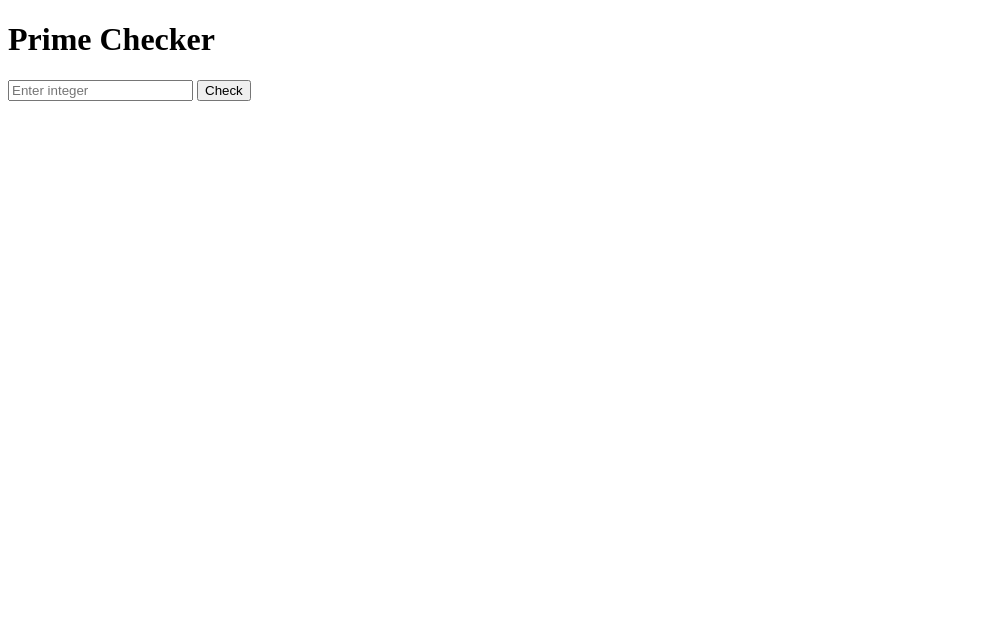
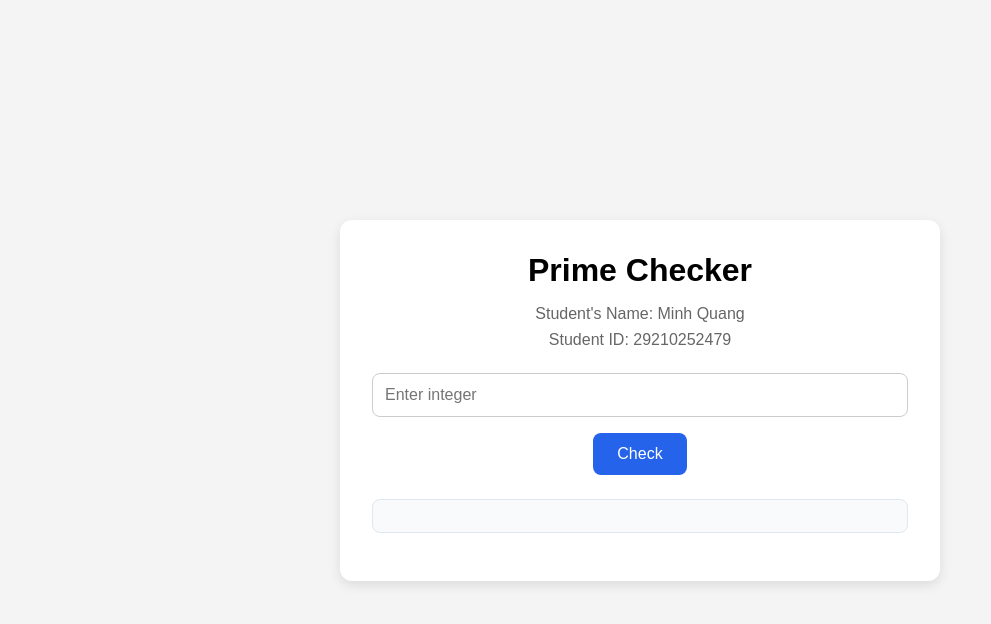
Before and after one commit to quangiscoding/prime, a website: page public/index.html in a window 1280 px wide. Shown: the whole page, without its empty margins (0-991 px from the left). Drawn offline with Linux system fonts and the light colour scheme.

Commit message:
add: better UI

```diff
--- a/public/app.js
+++ b/public/app.js
@@ -9,9 +9,17 @@ async function checkPrime() {
   const res = await fetch(`/api/v1/prime/${num}`);
   const data = await res.json();
 
-  document.getElementById("result").innerText = data.error
-    ? data.error
-    : `${formatNumber(data.number)} is ${data.isPrime ? "prime" : "not prime"}`;
+  const numberEl = document.querySelector(".number");
+  const resultEl = document.getElementById("result");
+
+  if (data.error) {
+    numberEl.textContent = "";
+    resultEl.textContent = data.error;
+  } else {
+    numberEl.textContent = formatNumber(data.number);
+    resultEl.textContent = data.isPrime ? "is prime ✅" : "is not prime ❌";
+  }
 
   input.value = "";
+  input.focus();
 }
--- a/public/index.html
+++ b/public/index.html
@@ -7,7 +7,11 @@
     <link rel="stylesheet" href="./style.css" />
   </head>
   <body>
+    <div class="container">
       <h1>Prime Checker</h1>
+
+      <h2>Student's Name: Minh Quang</h2>
+      <h2>Student ID: 29210252479</h2>
 
       <input
         id="num"
@@ -15,9 +19,12 @@
         inputmode="numeric"
         placeholder="Enter integer"
       />
+
       <button onclick="checkPrime()">Check</button>
 
+      <p class="number"></p>
       <p id="result"></p>
+    </div>
 
     <script src="app.js"></script>
   </body>
--- a/public/style.css
+++ b/public/style.css
@@ -1,9 +1,76 @@
+* {
+  box-sizing: border-box;
+  margin: 0;
+  padding: 0;
+}
+
 body {
+  min-height: 100vh;
+  display: flex;
+  justify-content: center;
+  align-items: center;
+  font-family: Arial, sans-serif;
+  background: #f4f4f4;
+}
+
+.container {
+  width: min(90%, 600px);
+  background: white;
+  padding: 2rem;
+  border-radius: 12px;
+  box-shadow: 0 4px 12px rgba(0, 0, 0, 0.1);
+  text-align: center;
+}
+
+h1 {
+  margin-bottom: 1rem;
+}
+
+h2 {
+  font-size: 1rem;
+  font-weight: normal;
+  color: #666;
+  margin-bottom: 0.5rem;
+}
+
+input {
   width: 100%;
-  height: 100%;
+  padding: 0.75rem;
+  margin-top: 1rem;
+  border: 1px solid #ccc;
+  border-radius: 8px;
+  font-size: 1rem;
 }
+
+button {
+  margin-top: 1rem;
+  padding: 0.75rem 1.5rem;
+  border: none;
+  border-radius: 8px;
+  background: #2563eb;
+  color: white;
+  cursor: pointer;
+  font-size: 1rem;
+}
+
+button:hover {
+  background: #1d4ed8;
+}
+
+.number {
+  margin-top: 1.5rem;
+  padding: 1rem;
+  border-radius: 8px;
+  background: #f8fafc;
+  border: 1px solid #e2e8f0;
+
+  font-family: monospace;
+  font-size: 1rem;
+  overflow-wrap: anywhere;
+}
+
 #result {
-  max-width: 70%;
-  overflow-wrap: break-word;
-  word-break: break-word;
+  margin-top: 1rem;
+  font-size: 1.25rem;
+  font-weight: 600;
 }
```
Lines whose indentation alone changed are shown as unchanged.
